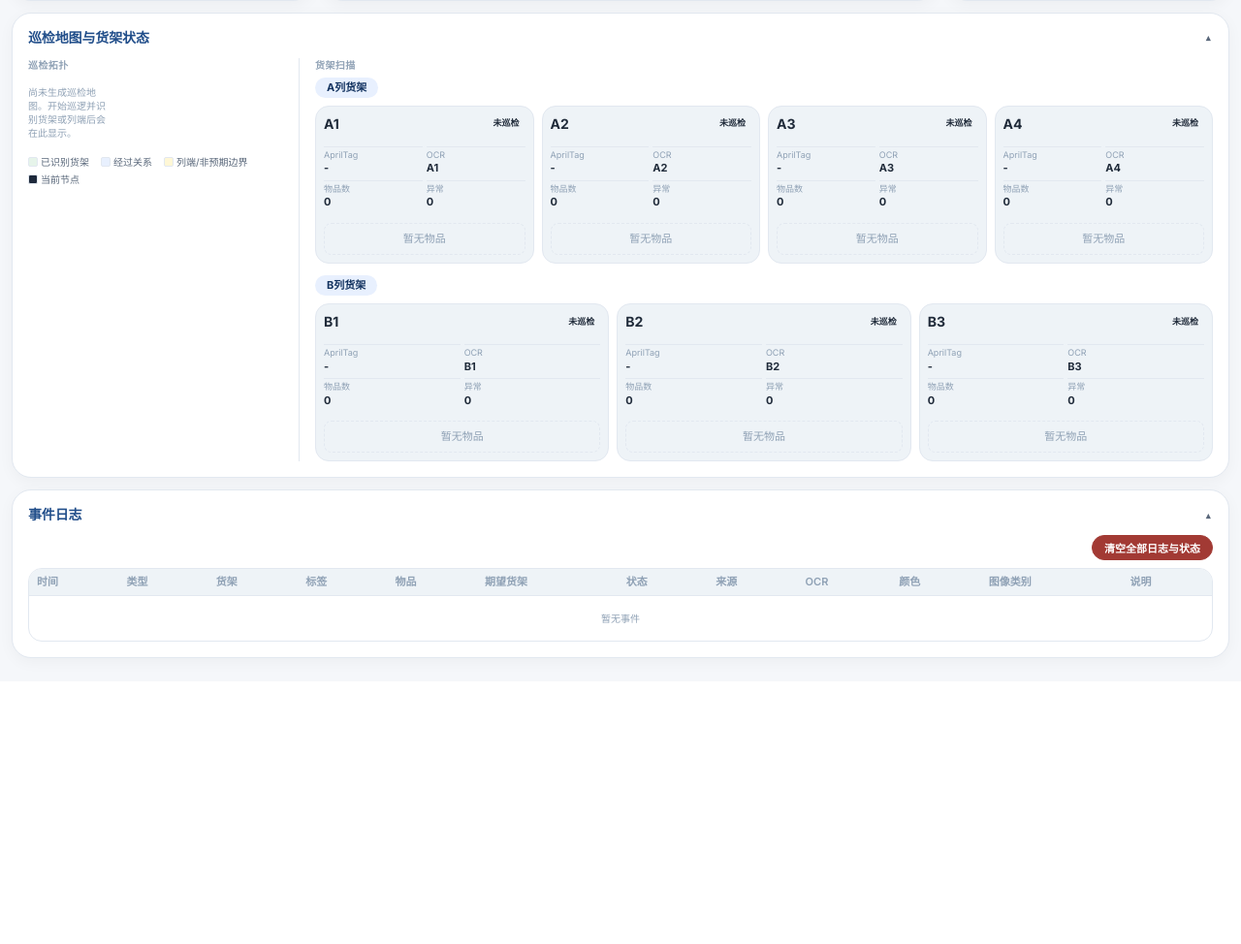
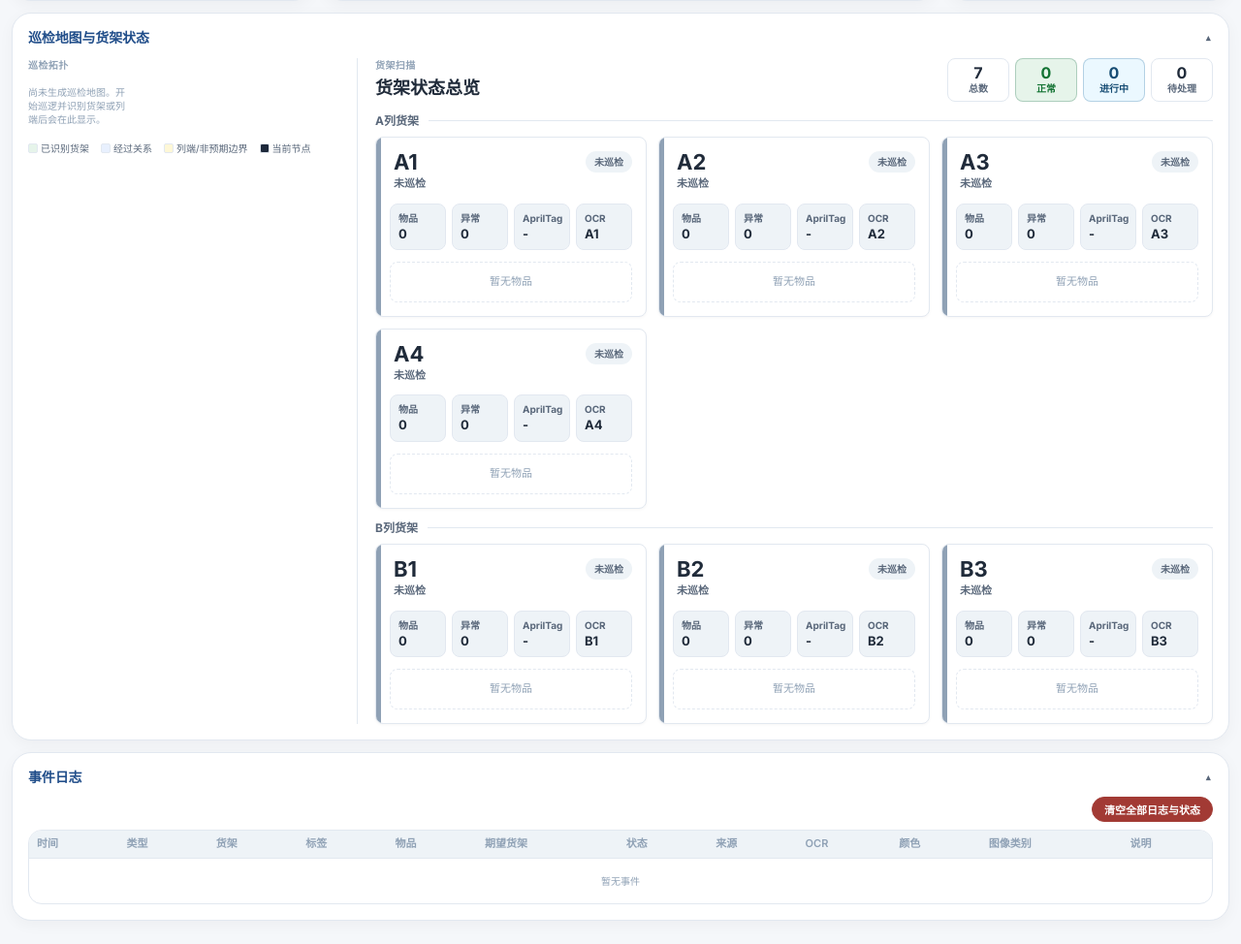
Before and after one commit to kmgcc/inspection_robot, a Flask app: page / in a window 1280 px wide. Shown: the part 519-1493 px from the top of the page at 97% size. Before the commit the page ends 1206 px from the top, so only its background shows below. Run offline with Flask 2, Linux system fonts and the light colour scheme; data that the repository does not hold is empty.

Commit message:
feat: refine shelf dashboard and dedupe item reads

```diff
--- a/src/inspection_robot/static/dashboard.js
+++ b/src/inspection_robot/static/dashboard.js
@@ -775,24 +775,37 @@ function renderShelves(data, events) {
     pending: "未巡检", aligning: "对准中", scanning: "扫描中",
     normal: "正常", abnormal: "变化", waiting_confirm: "异常",
   };
+  renderShelfSummary(shelves);
   for (const shelf of shelves) {
+    const presentCount = asArray(shelf.items).filter((item) => item.status !== "missing").length;
+    const anomalyCount = Number(shelf.anomaly_count || 0);
     const card = document.createElement("article");
     card.className = `shelf-card ${shelf.status}`;
     if (shelf.changed) card.classList.add("changed");
+
     const title = document.createElement("div");
     title.className = "shelf-title";
+    const titleText = document.createElement("div");
+    titleText.className = "shelf-title-text";
     const h = document.createElement("h3");
     h.textContent = shelf.shelf_id;
+    const statusHint = document.createElement("p");
+    statusHint.textContent = shelfStatusHint(shelf, SHELF_STATUS_LABELS);
+    titleText.append(h, statusHint);
     const badge = document.createElement("span");
     badge.className = `state-badge ${shelf.status}`;
     badge.textContent = SHELF_STATUS_LABELS[shelf.status] || shelf.status;
-    title.append(h, badge);
-    const details = document.createElement("dl");
-    details.className = "shelf-details";
-    addDetail(details, "AprilTag", shelf.tag_id || "-");
-    addDetail(details, "OCR", shelf.ocr_text || shelf.shelf_id);
-    addDetail(details, "物品数", asArray(shelf.items).filter((item) => item.status !== "missing").length);
-    addDetail(details, "异常", shelf.anomaly_count || 0);
+    title.append(titleText, badge);
+
+    const details = document.createElement("div");
+    details.className = "shelf-kpis";
+    details.append(
+      shelfKpi("物品", presentCount),
+      shelfKpi("异常", anomalyCount),
+      shelfKpi("AprilTag", shelf.tag_id || "-"),
+      shelfKpi("OCR", shelf.ocr_text || shelf.shelf_id),
+    );
+
     const items = renderShelfItems(shelf);
     card.append(title, details, items);
 
@@ -805,6 +818,49 @@ function renderShelves(data, events) {
       fallbackRoot.appendChild(card);
     }
   }
+}
+
+function renderShelfSummary(shelves) {
+  const root = byId("shelf-summary");
+  if (!root) return;
+  root.innerHTML = "";
+  const total = shelves.length;
+  const normal = shelves.filter((shelf) => shelf.status === "normal").length;
+  const active = shelves.filter((shelf) => ["aligning", "scanning"].includes(shelf.status)).length;
+  const alerts = shelves.filter((shelf) => shelf.status === "waiting_confirm" || shelf.status === "abnormal").length;
+  root.append(
+    summaryPill("总数", total, "neutral"),
+    summaryPill("正常", normal, "normal"),
+    summaryPill("进行中", active, "active"),
+    summaryPill("待处理", alerts, alerts > 0 ? "alert" : "neutral"),
+  );
+}
+
+function summaryPill(label, value, tone) {
+  const pill = document.createElement("span");
+  pill.className = `summary-pill ${tone}`;
+  pill.innerHTML = `<b>${value}</b><span>${label}</span>`;
+  return pill;
+}
+
+function shelfKpi(label, value) {
+  const item = document.createElement("div");
+  item.className = "shelf-kpi";
+  const dt = document.createElement("span");
+  dt.textContent = label;
+  const dd = document.createElement("strong");
+  dd.textContent = textOrDash(value);
+  item.append(dt, dd);
+  return item;
+}
+
+function shelfStatusHint(shelf, labels) {
+  if (shelf.status === "waiting_confirm") return `${shelf.anomaly_count || 1} 项异常待确认`;
+  if (shelf.status === "abnormal") return "库存变化需复核";
+  if (shelf.status === "normal") return "本轮扫描通过";
+  if (shelf.status === "scanning") return "正在侧向扫描";
+  if (shelf.status === "aligning") return "小车正在对准";
+  return labels[shelf.status] || "等待巡检";
 }
 
 function normalizeShelves(data, events) {
@@ -827,10 +883,10 @@ function normalizeShelves(data, events) {
     if (INVENTORY_CHANGE_TYPES.has(event.type)) shelf.changed = true;
     if (event.status === "waiting_confirm") {
       shelf.status = "waiting_confirm";
-      shelf.anomaly_count = (shelf.anomaly_count || 0) + 1;
+      shelf.anomaly_count = Math.max(Number(shelf.anomaly_count || 0), 1);
     } else if (event.status === "warning" && shelf.status !== "waiting_confirm") {
       shelf.status = "abnormal";
-      shelf.anomaly_count = (shelf.anomaly_count || 0) + 1;
+      shelf.anomaly_count = Math.max(Number(shelf.anomaly_count || 0), 1);
     } else if (event.status === "normal" && shelf.status !== "waiting_confirm") {
       shelf.status = "normal";
     }
@@ -845,7 +901,7 @@ function mergeShelfEventItem(shelf, event) {
   const itemId = evidence.item_id || event.item_id || event.tag_id || event.item;
   const key = textOrDash(itemId);
   const status = event.type === "missing_item" ? "missing" : event.type === "added_item" ? "added" : "present";
-  const existing = items.find((item) => textOrDash(item.item_id || item.tag_id || item.name) === key);
+  const existing = items.find((item) => shelfItemMatchesEvent(item, event, key));
   const next = {
     item_id: key,
     tag_id: event.tag_id,
@@ -860,6 +916,28 @@ function mergeShelfEventItem(shelf, event) {
   shelf.items = items;
 }
 
+function shelfItemMatchesEvent(item, event, key) {
+  const candidates = new Set(
+    [key, event.item_id, event.tag_id, event.item]
+      .map(matchToken)
+      .filter(Boolean)
+  );
+  const itemCandidates = [
+    item.item_id,
+    item.tag_id,
+    item.name,
+    item.item,
+  ].map(matchToken).filter(Boolean);
+  return itemCandidates.some((candidate) => candidates.has(candidate));
+}
+
+function matchToken(value) {
+  if (value === null || value === undefined || value === "") return null;
+  const token = String(value).trim();
+  if (!token || token === "-") return null;
+  return token;
+}
+
 function renderShelfItems(shelf) {
   const root = document.createElement("div");
   root.className = "shelf-items";
@@ -872,14 +950,18 @@ function renderShelfItems(shelf) {
     return root;
   }
   for (const item of items) {
-    const chip = document.createElement("article");
-    chip.className = `shelf-item-card ${item.status || "present"}`;
+    const chip = document.createElement("div");
+    chip.className = `shelf-item-row ${item.status || "present"}`;
+    const dot = document.createElement("span");
+    dot.className = "shelf-item-dot";
     const name = document.createElement("strong");
     name.textContent = textOrDash(item.name || item.item || item.item_id);
     const meta = document.createElement("span");
     const labels = { present: "在架", added: "新增", missing: "缺失" };
-    meta.textContent = `${labels[item.status] || "在架"} / ${textOrDash(item.tag_id || item.item_id)}`;
-    chip.append(name, meta);
+    meta.textContent = `${labels[item.status] || "在架"} · ${textOrDash(item.tag_id || item.item_id)}`;
+    const text = document.createElement("div");
+    text.append(name, meta);
+    chip.append(dot, text);
     root.appendChild(chip);
   }
   return root;
--- a/src/inspection_robot/static/styles.css
+++ b/src/inspection_robot/static/styles.css
@@ -930,60 +930,63 @@ details[open] .collapsible-title::after {
    ========================================================= */
 .topology-list {
   display: grid;
-  grid-template-columns: repeat(auto-fill, minmax(80px, 1fr));
-  gap: var(--gap-xs);
+  grid-template-columns: repeat(auto-fill, minmax(96px, 1fr));
+  gap: 8px;
 }
 
 .topology-node {
-  min-height: 48px;
+  min-height: 52px;
   display: grid;
   align-content: center;
-  padding: 4px 8px;
-  border: 1px solid var(--line);
-  border-radius: var(--radius-md);
-  background: var(--panel-soft);
-}
-
-.topology-node strong { font-size: 12px; color: var(--text); }
-.topology-node span { color: var(--muted); font-size: 9px; }
+  gap: 2px;
+  padding: 8px 10px;
+  border: 1px solid var(--line);
+  border-radius: var(--radius-sm);
+  background: #FFFFFF;
+  box-shadow: var(--shadow-1);
+}
+
+.topology-node strong { font-size: 13px; color: var(--text); }
+.topology-node span { color: var(--muted); font-size: 10px; }
 
 .topology-node.shelf {
-  border-color: var(--ok);
-  background: var(--ok-container);
+  border-color: rgba(28, 107, 72, 0.34);
+  background: linear-gradient(180deg, #FFFFFF 0%, #F4FBF7 100%);
 }
 .topology-node.shelf strong { color: var(--on-ok); }
 
 .topology-node.boundary_turn,
 .topology-node.forbidden {
-  border-color: var(--info);
-  background: var(--info-container);
+  border-color: rgba(36, 107, 159, 0.32);
+  background: linear-gradient(180deg, #FFFFFF 0%, #F3FAFF 100%);
 }
 .topology-node.boundary_turn strong { color: var(--on-info); }
 
 .topology-node.current {
-  box-shadow: 0 0 0 2px var(--primary);
+  box-shadow: 0 0 0 2px var(--primary), var(--shadow-2);
   border-color: var(--primary);
 }
 
 .topology-node.warning {
   border-color: var(--bad);
-  background: var(--bad-container);
+  background: linear-gradient(180deg, #FFFFFF 0%, #FFF3F1 100%);
 }
 .topology-node.warning strong { color: var(--on-bad); }
 
 .topology-edges {
   grid-column: 1 / -1;
-  padding: 4px 8px;
+  padding: 8px 10px;
   border: 1px dashed var(--outline);
-  border-radius: var(--radius-xs);
-  color: var(--muted);
-  font-size: 10px;
+  border-radius: var(--radius-sm);
+  color: var(--muted);
+  font-size: 11px;
+  line-height: 1.5;
 }
 
 .patrol-map-panel {
   display: grid;
-  grid-template-columns: 280px 1fr; /* Left narrow, Right wide! */
-  gap: var(--gap-lg);
+  grid-template-columns: minmax(260px, 340px) minmax(0, 1fr);
+  gap: 18px;
   width: 100%;
 }
 
@@ -1000,28 +1003,103 @@ details[open] .collapsible-title::after {
   min-width: 0;
 }
 
+.shelves-heading {
+  display: flex;
+  align-items: flex-start;
+  justify-content: space-between;
+  gap: 12px;
+  margin-bottom: 12px;
+}
+
+.shelves-heading h3 {
+  color: var(--text);
+  font-size: 18px;
+  font-weight: 750;
+  line-height: 1.2;
+}
+
+.shelf-summary {
+  display: flex;
+  flex-wrap: wrap;
+  justify-content: flex-end;
+  gap: 6px;
+}
+
+.summary-pill {
+  min-width: 64px;
+  display: grid;
+  justify-items: center;
+  gap: 1px;
+  padding: 6px 10px;
+  border: 1px solid var(--line);
+  border-radius: var(--radius-sm);
+  background: #FFFFFF;
+  color: var(--muted);
+}
+
+.summary-pill b {
+  color: var(--text);
+  font-size: 16px;
+  line-height: 1;
+}
+
+.summary-pill span {
+  font-size: 10px;
+  font-weight: 650;
+}
+
+.summary-pill.normal {
+  border-color: rgba(28, 107, 72, 0.28);
+  background: var(--ok-container);
+  color: var(--on-ok);
+}
+
+.summary-pill.normal b { color: var(--on-ok); }
+
+.summary-pill.active {
+  border-color: rgba(36, 107, 159, 0.28);
+  background: var(--info-container);
+  color: var(--on-info);
+}
+
+.summary-pill.active b { color: var(--on-info); }
+
+.summary-pill.alert {
+  border-color: rgba(162, 58, 52, 0.32);
+  background: var(--bad-container);
+  color: var(--on-bad);
+}
+
+.summary-pill.alert b { color: var(--on-bad); }
+
 .shelf-row-group {
   display: flex;
   flex-direction: column;
-  gap: 6px;
+  gap: 8px;
   width: 100%;
 }
 
 .row-label {
-  font-size: 11px;
-  font-weight: 700;
-  background: var(--primary-container);
-  color: var(--on-primary-container);
-  padding: 3px 12px;
-  border-radius: var(--radius-full);
-  width: fit-content;
-  margin-bottom: 2px;
+  width: 100%;
+  display: flex;
+  align-items: center;
+  gap: 10px;
+  color: var(--muted);
+  font-size: 12px;
+  font-weight: 750;
+}
+
+.row-label::after {
+  content: "";
+  height: 1px;
+  flex: 1;
+  background: var(--line);
 }
 
 .shelf-grid {
   display: grid;
-  grid-template-columns: repeat(auto-fit, minmax(220px, 1fr));
-  gap: var(--gap-sm);
+  grid-template-columns: repeat(auto-fit, minmax(260px, 1fr));
+  gap: 12px;
   width: 100%;
 }
 
@@ -1038,22 +1116,58 @@ details[open] .collapsible-title::after {
 }
 
 .shelf-card {
-  padding: 8px;
-  border: 1px solid var(--line);
-  border-radius: var(--radius-md);
-  background: var(--panel-soft);
-  transition: border-color var(--transition-medium), background var(--transition-medium), transform var(--transition-medium);
-}
-
-.shelf-card.waiting_confirm,
+  position: relative;
+  min-height: 178px;
+  overflow: hidden;
+  padding: 14px;
+  border: 1px solid var(--line);
+  border-radius: var(--radius-sm);
+  background: #FFFFFF;
+  box-shadow: var(--shadow-1);
+  transition:
+    border-color var(--transition-medium),
+    background var(--transition-medium),
+    box-shadow var(--transition-medium),
+    transform var(--transition-medium);
+}
+
+.shelf-card::before {
+  content: "";
+  position: absolute;
+  inset: 0 auto 0 0;
+  width: 5px;
+  background: var(--outline);
+}
+
+.shelf-card:hover {
+  transform: translateY(-1px);
+  box-shadow: var(--shadow-2);
+}
+
+.shelf-card.pending::before { background: var(--outline); }
+.shelf-card.aligning::before,
+.shelf-card.scanning::before { background: var(--info); }
+.shelf-card.normal::before { background: var(--ok); }
+.shelf-card.abnormal::before { background: var(--warn); }
+.shelf-card.waiting_confirm::before { background: var(--bad); }
+
+.shelf-card.waiting_confirm {
+  border-color: rgba(162, 58, 52, 0.34);
+  background: #FFFDFD;
+}
+
 .shelf-card.abnormal {
-  border-color: var(--warn);
-  background: var(--warn-container);
+  border-color: rgba(154, 103, 0, 0.34);
+  background: #FFFFFB;
 }
 
 .shelf-card.normal {
-  border-color: var(--ok);
-  background: var(--ok-container);
+  border-color: rgba(28, 107, 72, 0.26);
+}
+
+.shelf-card.aligning,
+.shelf-card.scanning {
+  border-color: rgba(36, 107, 159, 0.28);
 }
 
 .shelf-card.changed {
@@ -1062,24 +1176,42 @@ details[open] .collapsible-title::after {
 
 .shelf-title {
   display: flex;
-  align-items: center;
+  align-items: flex-start;
   justify-content: space-between;
-  font-size: 12px;
-  font-weight: 700;
-  margin-bottom: 4px;
+  gap: 10px;
+  margin-bottom: 12px;
+  padding-left: 4px;
+}
+
+.shelf-title h3 {
+  color: var(--text);
+  font-size: 22px;
+  font-weight: 780;
+  line-height: 1;
+}
+
+.shelf-title-text {
+  display: grid;
+  gap: 4px;
+}
+
+.shelf-title-text p {
+  color: var(--muted);
+  font-size: 11px;
+  font-weight: 600;
 }
 
 /* =========================================================
    Badges
    ========================================================= */
 .state-badge, .badge {
-  min-height: 18px;
+  min-height: 22px;
   display: inline-flex;
   align-items: center;
   border-radius: var(--radius-full);
-  padding: 0 6px;
-  font-size: 9px;
-  font-weight: 600;
+  padding: 0 9px;
+  font-size: 10px;
+  font-weight: 750;
   white-space: nowrap;
 }
 
@@ -1090,17 +1222,28 @@ details[open] .collapsible-title::after {
   color: var(--on-ok);
 }
 
+.state-badge.pending {
+  background: var(--panel-soft);
+  color: var(--muted);
+}
+
+.state-badge.aligning,
+.state-badge.scanning {
+  background: var(--info-container);
+  color: var(--on-info);
+}
+
 .state-badge.waiting_confirm,
 .badge.waiting_confirm,
 .badge.warning {
+  background: var(--bad-container);
+  color: var(--on-bad);
+}
+
+.state-badge.abnormal,
+.badge.error {
   background: var(--warn-container);
   color: var(--on-warn);
-}
-
-.state-badge.abnormal,
-.badge.error {
-  background: var(--bad-container);
-  color: var(--on-bad);
 }
 
 .badge.info {
@@ -1108,75 +1251,119 @@ details[open] .collapsible-title::after {
   color: var(--on-info);
 }
 
-.shelf-details {
-  display: grid;
-  grid-template-columns: 1fr 1fr;
-  gap: var(--gap-xs);
-}
-
-.shelf-details div {
-  padding-top: 2px;
-  border-top: 1px solid var(--line);
-}
-
-.shelf-details dt {
-  color: var(--outline);
-  font-size: 9px;
-}
-
-.shelf-details dd {
-  margin: 0;
-  font-size: 11px;
-  font-weight: 700;
+.shelf-kpis {
+  display: grid;
+  grid-template-columns: repeat(4, minmax(0, 1fr));
+  gap: 6px;
+  margin-bottom: 12px;
+}
+
+.shelf-kpi {
+  min-width: 0;
+  padding: 7px 8px;
+  border: 1px solid var(--line);
+  border-radius: var(--radius-sm);
+  background: var(--panel-soft);
+}
+
+.shelf-kpi span {
+  display: block;
+  color: var(--muted);
+  font-size: 10px;
+  font-weight: 650;
+}
+
+.shelf-kpi strong {
+  display: block;
+  min-width: 0;
+  overflow: hidden;
+  color: var(--text);
+  font-size: 13px;
+  font-weight: 760;
+  text-overflow: ellipsis;
+  white-space: nowrap;
 }
 
 .shelf-items {
   display: grid;
-  grid-template-columns: repeat(auto-fit, minmax(92px, 1fr));
-  gap: 6px;
-  margin-top: 8px;
-}
-
-.shelf-item-card {
-  min-height: 48px;
-  padding: 6px 8px;
+  gap: 7px;
+}
+
+.shelf-item-row {
+  min-height: 42px;
+  display: grid;
+  grid-template-columns: 10px minmax(0, 1fr);
+  align-items: center;
+  gap: 8px;
+  padding: 7px 8px;
   border: 1px solid var(--line);
   border-radius: var(--radius-sm);
-  background: var(--panel);
-  display: grid;
-  align-content: center;
-  gap: 2px;
-}
-
-.shelf-item-card strong {
+  background: #FFFFFF;
+}
+
+.shelf-item-dot {
+  width: 9px;
+  height: 9px;
+  border-radius: var(--radius-full);
+  background: var(--ok);
+}
+
+.shelf-item-row.added .shelf-item-dot { background: var(--info); }
+.shelf-item-row.missing .shelf-item-dot { background: var(--bad); }
+
+.shelf-item-row strong {
+  display: block;
   font-size: 12px;
   color: var(--text);
   overflow-wrap: anywhere;
 }
 
-.shelf-item-card span {
+.shelf-item-row span:not(.shelf-item-dot) {
+  display: block;
   font-size: 10px;
   color: var(--muted);
 }
 
-.shelf-item-card.added {
+.shelf-item-row.added {
   border-color: var(--info);
   background: var(--info-container);
 }
 
-.shelf-item-card.missing {
+.shelf-item-row.missing {
   border-color: var(--bad);
   background: var(--bad-container);
 }
 
 .shelf-empty {
   margin: 0;
+  min-height: 42px;
+  display: grid;
+  place-items: center;
   padding: 8px;
   border: 1px dashed var(--line);
   border-radius: var(--radius-sm);
   color: var(--outline);
   font-size: 11px;
   text-align: center;
+}
+
+@media (max-width: 720px) {
+  .shelves-heading {
+    flex-direction: column;
+  }
+  .shelf-summary {
+    width: 100%;
+    justify-content: stretch;
+  }
+  .summary-pill {
+    flex: 1 1 calc(50% - 6px);
+  }
+  .shelf-grid {
+    grid-template-columns: 1fr;
+  }
+  .shelf-kpis {
+    grid-template-columns: repeat(2, minmax(0, 1fr));
+  }
 }
 
 .toast-root {
--- a/src/inspection_robot/templates/dashboard.html
+++ b/src/inspection_robot/templates/dashboard.html
@@ -174,7 +174,13 @@
           </div>
           <!-- 2. 货架扫描 (Full Width with Rows A and B) -->
           <div class="shelves-section">
-            <div class="section-label">货架扫描</div>
+            <div class="shelves-heading">
+              <div>
+                <div class="section-label">货架扫描</div>
+                <h3>货架状态总览</h3>
+              </div>
+              <div class="shelf-summary" id="shelf-summary" aria-label="货架统计"></div>
+            </div>
             <div class="shelves-container">
               <div class="shelf-row-group">
                 <div class="row-label">A列货架</div>
```
Also changed, not shown: src/inspection_robot/core/store.py (+62 -7 lines), src/inspection_robot/web.py (+8 -6 lines), tests/test_store.py (+41 -0 lines), tests/test_web_api.py (+2 -1 lines).
